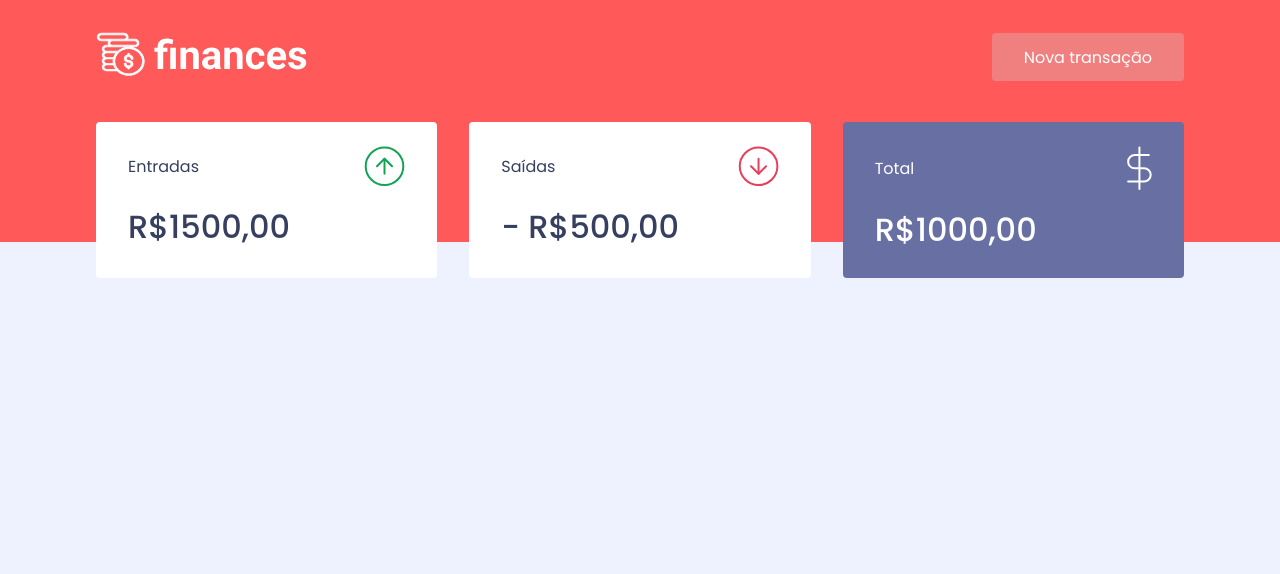
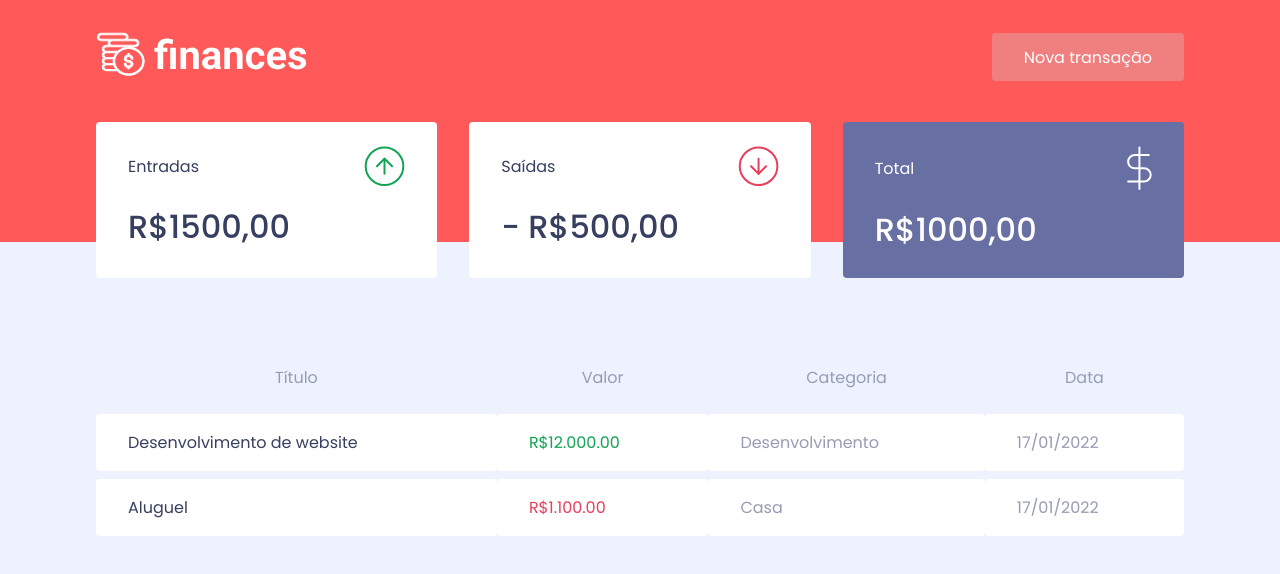
Before and after one commit to samuelfsd/finances, a React (Create React App) app: page / in a window 1280 px wide. Shown: the top 574 px of the page. Built offline with nearby package versions, Linux system fonts and the light colour scheme.

Commit message:
create the TransactionsTable component

```diff
--- a/src/components/Dashboard/index.tsx
+++ b/src/components/Dashboard/index.tsx
@@ -1,10 +1,12 @@
 import { Summary } from "../Summary";
+import { TransactionsTable } from "../TransactionsTable";
 import { Container } from "./styles";
 
 export function Dashboard() {
   return(
     <Container>
       <Summary />
+      <TransactionsTable />
     </Container>
   );
 }
--- /dev/null
+++ b/src/components/TransactionsTable/index.tsx
@@ -0,0 +1,39 @@
+import { Container } from "./styles";
+
+
+export function TransactionsTable() {
+  return(
+    <Container>
+      <table>
+        <thead>
+          <tr>
+            <th>Título</th>
+            <th>Valor</th>
+            <th>Categoria</th>
+            <th>Data</th>
+          </tr>
+        </thead>
+
+        <tbody>
+          <tr>
+            <td>
+              Desenvolvimento de website
+            </td>
+            <td className="deposit">R$12.000.00</td>
+            <td>Desenvolvimento</td>
+            <td>17/01/2022</td>
+          </tr>
+          <tr>
+            <td>
+              Aluguel
+            </td>
+            <td className="withdraw">R$1.100.00</td>
+            <td>Casa</td>
+            <td>17/01/2022</td>
+          </tr>
+        </tbody>
+
+      </table>
+    </Container>
+  );
+}
--- /dev/null
+++ b/src/components/TransactionsTable/styles.ts
@@ -0,0 +1,36 @@
+import styled from 'styled-components';
+
+export const Container = styled.div`
+  margin-top: 4rem;
+
+  table{
+    width: 100%;
+    border-spacing: 0 0.5rem;
+
+    th{
+      color: var(--text-body);
+      font-weight: 400;
+      padding: 1rem 2rem;
+      line-height:1.5rem;
+    }
+
+    td{
+      padding: 1rem 2rem;
+      border: 0;
+      background: var(--shape);
+      color: var(--text-body);
+      border-radius: 0.25rem;
+
+      &:first-child{
+        color: var(--text-title);
+      }
+
+      &.deposit{
+        color: var(--green);
+      }
+      &.withdraw{
+        color: var(--red);
+      }
+    }
+  }
+`;
--- a/src/styles/global.ts
+++ b/src/styles/global.ts
@@ -6,6 +6,9 @@
     --red-light:#f08080;
     --gray:#676FA3;
     --gray-light:#CDDEFF;
+
+    --green:#12A454;
+    --red:#E83F5B;
 
     --text-title:#363f5f;
     --text-body:#969cb3;
```
